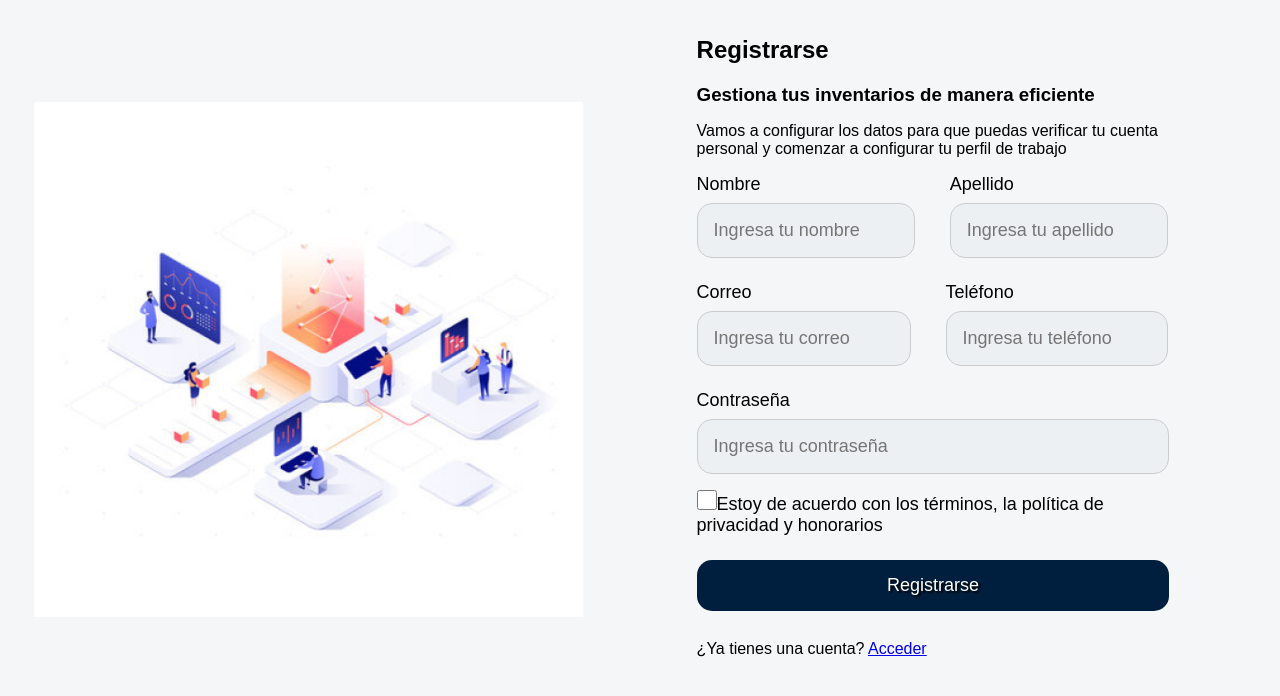
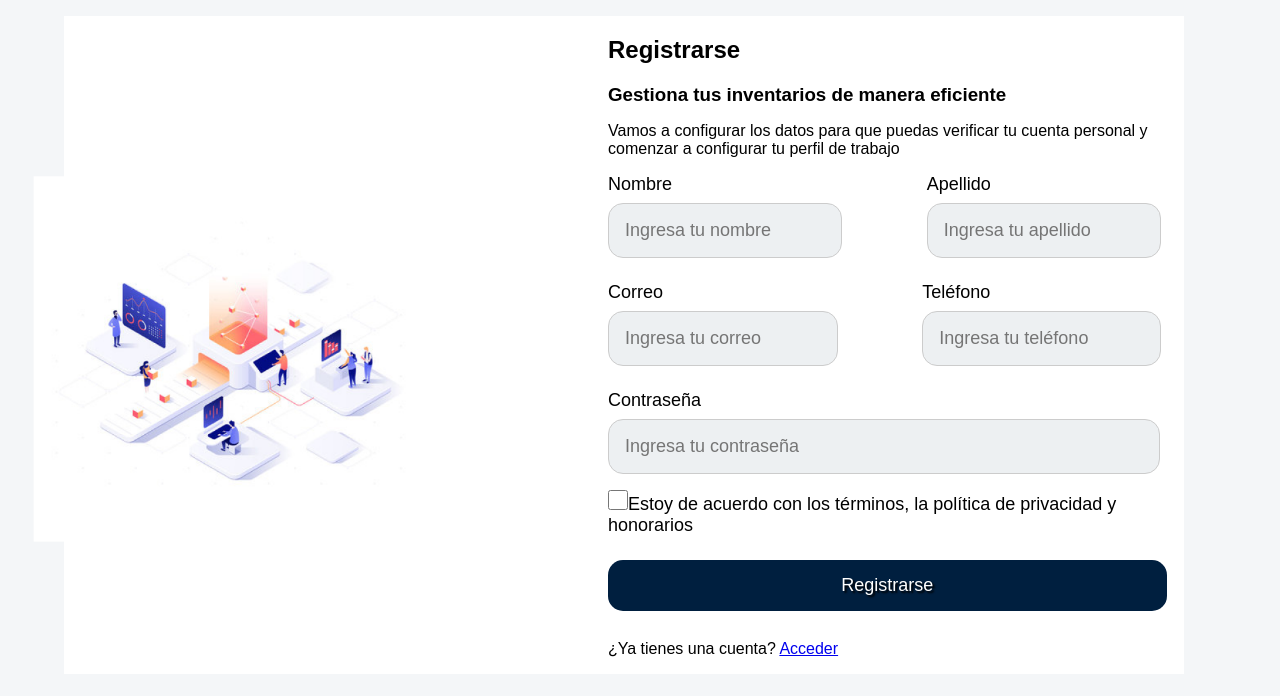
Before and after one commit to 02loveslollipop/SICCA-FORK, a React (Vite) app in the folder SICCA_Front/: page /register in a window 1280 px wide. Shown: the top 696 px of the page. Built offline with nearby package versions, Linux system fonts and the light colour scheme.

Commit message:
modiificacion de boton

```diff
--- a/SICCA_Front/src/styles/LoginPage.css
+++ b/SICCA_Front/src/styles/LoginPage.css
@@ -1,5 +1,5 @@
 body{
-  background-color: white;
+  background-color: rgb(255, 255, 255);
   padding-right: 5px;
   padding-top: 10px;
 }
@@ -8,6 +8,7 @@ body{
   display: flex;
   justify-content: center;
   align-items: center;
+  background-color: white;
   padding: 5rem;
   gap: 8rem;
 }
@@ -55,14 +56,15 @@ body{
 .illustration {
   display: flex;
   justify-content: center;
-  width: 50%;
+  width: 30%;
   padding-left: 20px;
   padding-right: 20px;
 }
 
 .illustration img {
   width: 100%;
-  max-width: 500px;
+  max-width: 300px;
+  padding-right: 40px;
   transform: scale(1.8);
   padding-top: 1rem;
   padding-left: 5rem;
--- a/SICCA_Front/src/styles/RegistrerPage.css
+++ b/SICCA_Front/src/styles/RegistrerPage.css
@@ -1,5 +1,6 @@
 .login-container2 {
   display: flex;
+
   justify-content: center;
   align-items: center;
   margin-right: 6rem;
@@ -7,6 +8,7 @@
   margin-top: 1rem;
   margin-bottom: 1rem;
   gap : 18rem;
+  background-color: white;
 
 }
 
@@ -14,7 +16,7 @@
   width: 94%;
   font-size: 5rem;
   display: flex;
-  gap: 3rem;
+  gap: 6rem;
 }
 
 .login-form2 {
```
Also changed, not shown: 1 other file (tests, documents, lock files or other folders).
